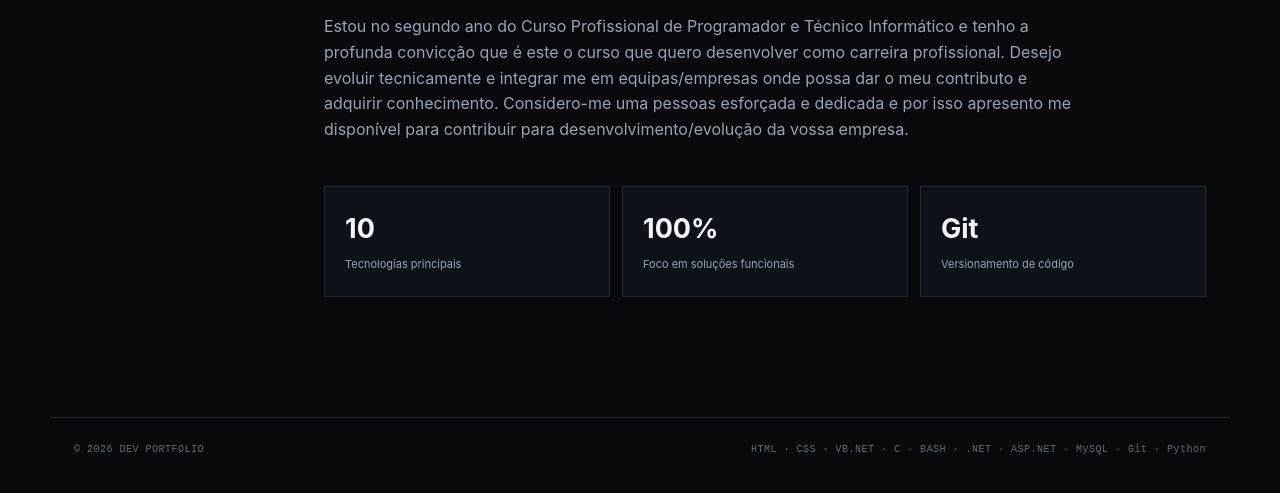
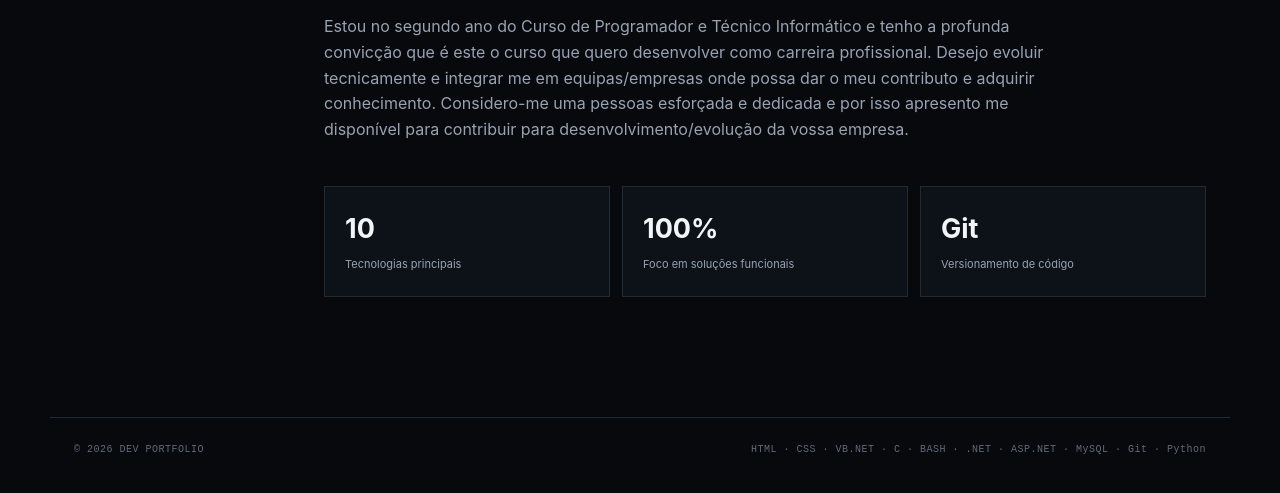
Before and after one commit to guilhermesimoes109-a11y/Portfolio_Site, a plain HTML site: page sobre.html in a window 1280 px wide. Shown: the part 323-816 px from the top of the page. Drawn offline with Linux system fonts and the light colour scheme.

Commit message:
Update course description in sobre.html

```diff
--- a/sobre.html
+++ b/sobre.html
@@ -28,7 +28,7 @@
       <div class="section-label">01 — SOBRE</div>
       <div>
         <h2>Desenvolvimento com<br><span>visão prática.</span></h2>
-        <p>Estou no segundo ano do Curso Profissional de Programador e Técnico Informático e tenho a profunda
+        <p>Estou no segundo ano do Curso de Programador e Técnico Informático e tenho a profunda
 convicção que é este o curso que quero desenvolver como carreira profissional.
 Desejo evoluir tecnicamente e integrar me em equipas/empresas onde possa dar o meu contributo e adquirir
 conhecimento.
```
